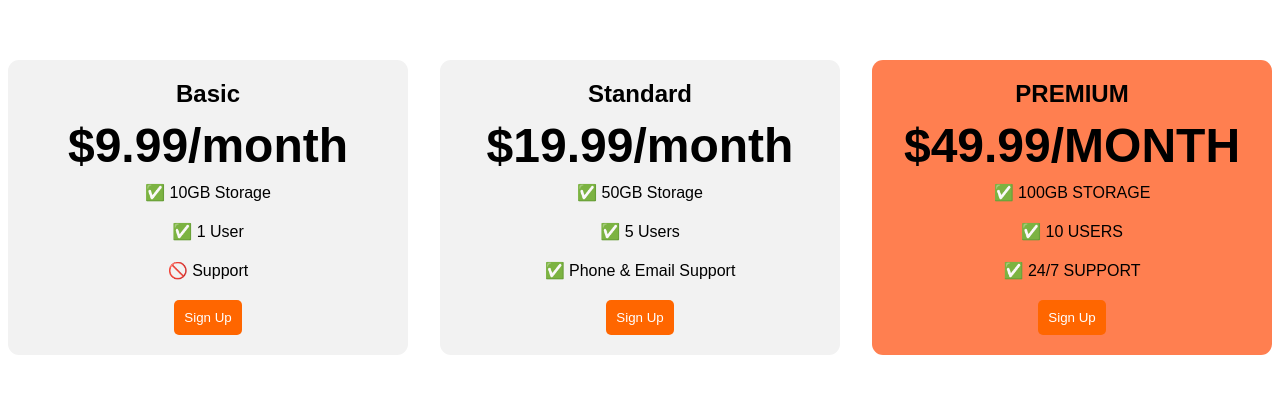
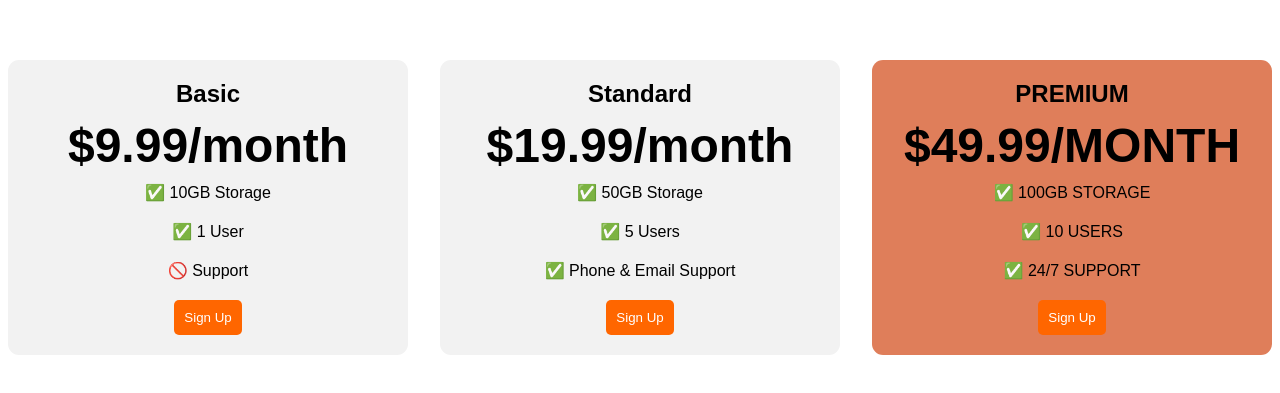
Before and after one commit to mod9096/FlexBox-PriceTag, a plain HTML site: page index.html in a window 1280 px wide. Shown: the part 201-594 px from the top of the page. Drawn offline with Linux system fonts and the light colour scheme; a web font is replaced by a local one.

Commit message:
index.html

```diff
--- a/index.html
+++ b/index.html
@@ -54,7 +54,7 @@
     .tag{
   position: relative;
   overflow: hidden;
-      background-color: coral;
+    background-color: rgba(206, 57, 3, 0.651);
   text-transform: uppercase;
     }
     .tag:hover::after{
@@ -67,7 +67,7 @@
   /* text-align: center; */
   font-weight: 700;
   color: #fff;
-  background-color: #ff3b4b;
+  background-color: #a30446af;
   padding: 0.7rem 7rem;
   transform: rotate(45deg);
     }
```
